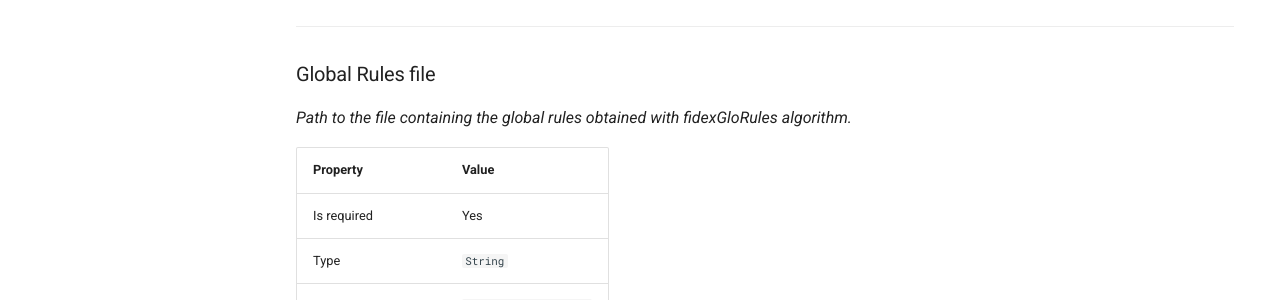
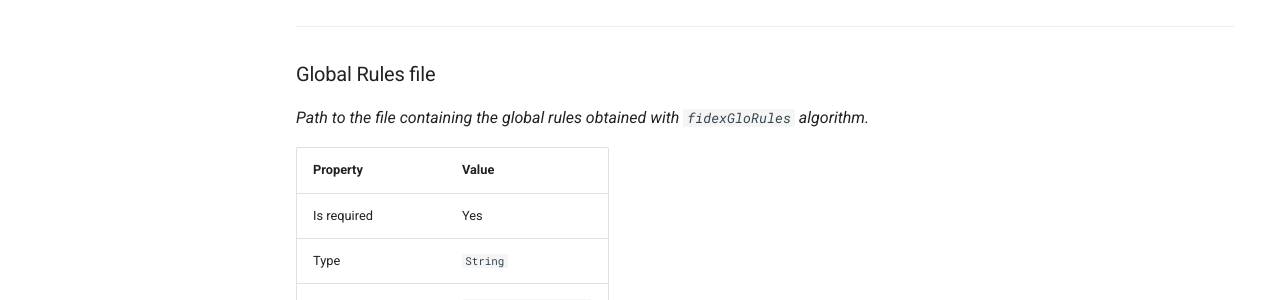
Before and after one commit to HES-XPLAIN/hes-xplain.github.io, an MkDocs documentation site: the page built from docs/documentation/algorithms/fidex/fidexglostats.md, in a window 1280 px wide and 900 px high, scrolled down 2355 px. Shown: the part 152-452 px from the top of the window. Built offline with MkDocs 1.6.1 and Material for MkDocs 9.7.7, drawn with Linux system fonts in a browser that asks for light colours; comment, search, counter and statistics services are not loaded.

Commit message:
Minor changes

```diff
--- a/docs/documentation/algorithms/fidex/fidexglostats.md
+++ b/docs/documentation/algorithms/fidex/fidexglostats.md
@@ -73,14 +73,14 @@ The `FidexGloStats` algorithm has required optional arguments to be specified. E
 ---
 
 ### Global Rules file
-*Path to the file containing the global rules obtained with fidexGloRules algorithm.*
+*Path to the file containing the global rules obtained with `fidexGloRules` algorithm.*
 
 |  **Property**           | **Value**                |
 |:------------------------|:-------------------------|
 | Is required             | Yes                      |
 | Type                    | `String`                 |
-| CLI argument syntax     | `--global_rules_file` |
-| JSON identifier         | `global_rules_file`   |
+| CLI argument syntax     | `--global_rules_file`    |
+| JSON identifier         | `global_rules_file`      |
 | Default value           | `None`                   |
 
 ---
```
